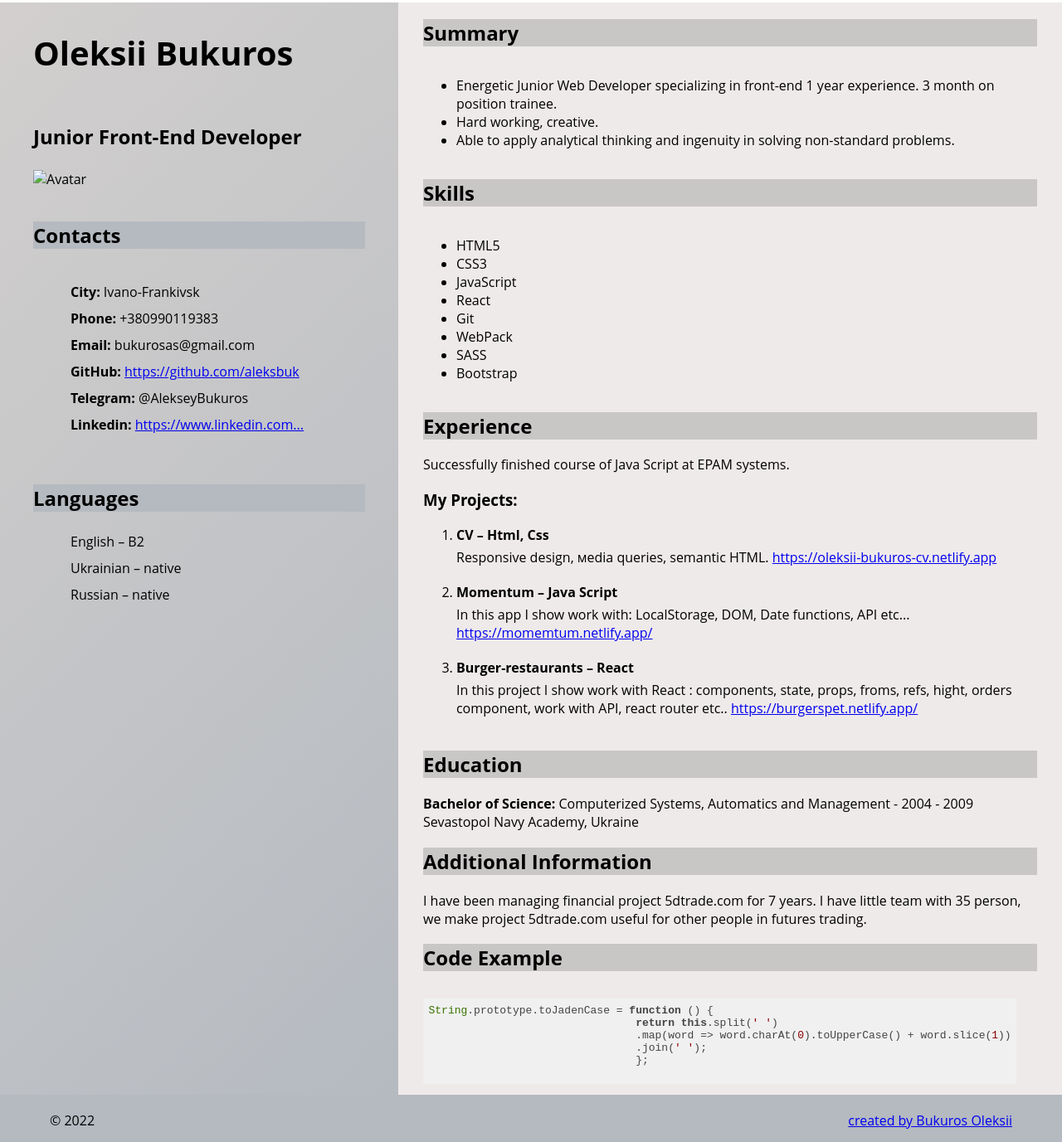
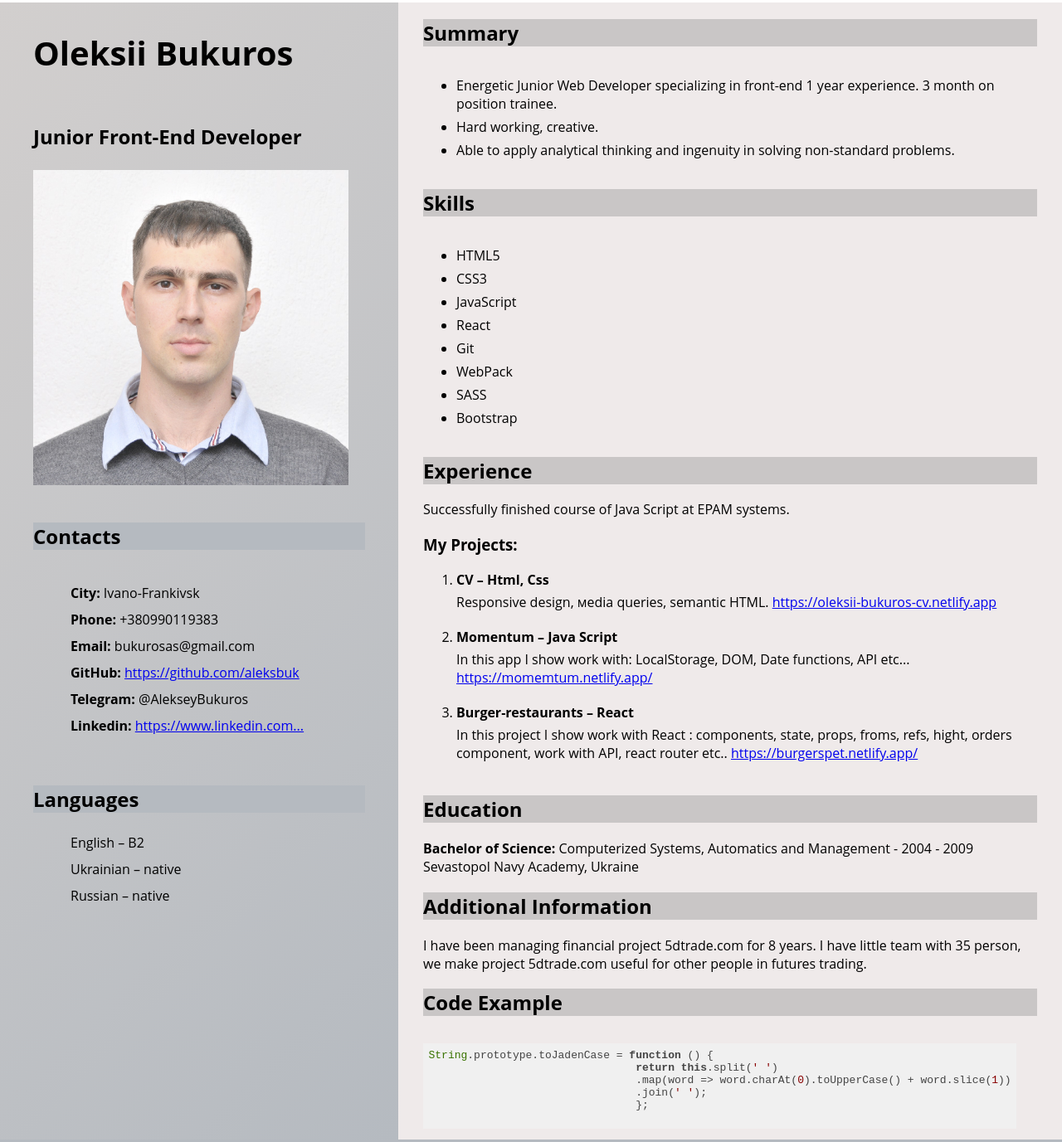
Before and after one commit to aleksbuk/OleksiiBukurosCV, a plain HTML site: page index.html in a window 1280 px wide. Shown: the part 75-1452 px from the top of the page at 83% size. Drawn offline with Linux system fonts and the light colour scheme.

Commit message:
refacor: minor update and put photo

```diff
--- a/index.html
+++ b/index.html
@@ -41,7 +41,7 @@
             <h3>Junior Front-End Developer</h3>
         </div>
         <div class="avatar">
-            <img href="2.jpg" alt="Avatar" >
+            <img src="/2.jpg" alt="Avatar" >
         </div>
 
         <section class="contacts">
@@ -137,7 +137,7 @@
         <section class="main-section">
             <h2 id="additional" class="title-main-sections">Additional Information</h2>
             <div>
-                I have been managing financial project 5dtrade.com for 7 years.
+                I have been managing financial project 5dtrade.com for 8 years.
                 I have little team with 35 person, we make project 5dtrade.com useful for other people in futures trading.
             </div>
         </section>
--- a/style.css
+++ b/style.css
@@ -60,6 +60,9 @@ nav {
     padding: 0 40px;
 }
 
+.container li {
+    margin: 6px 0;
+}
 
 .name{
     display: flex;
```
